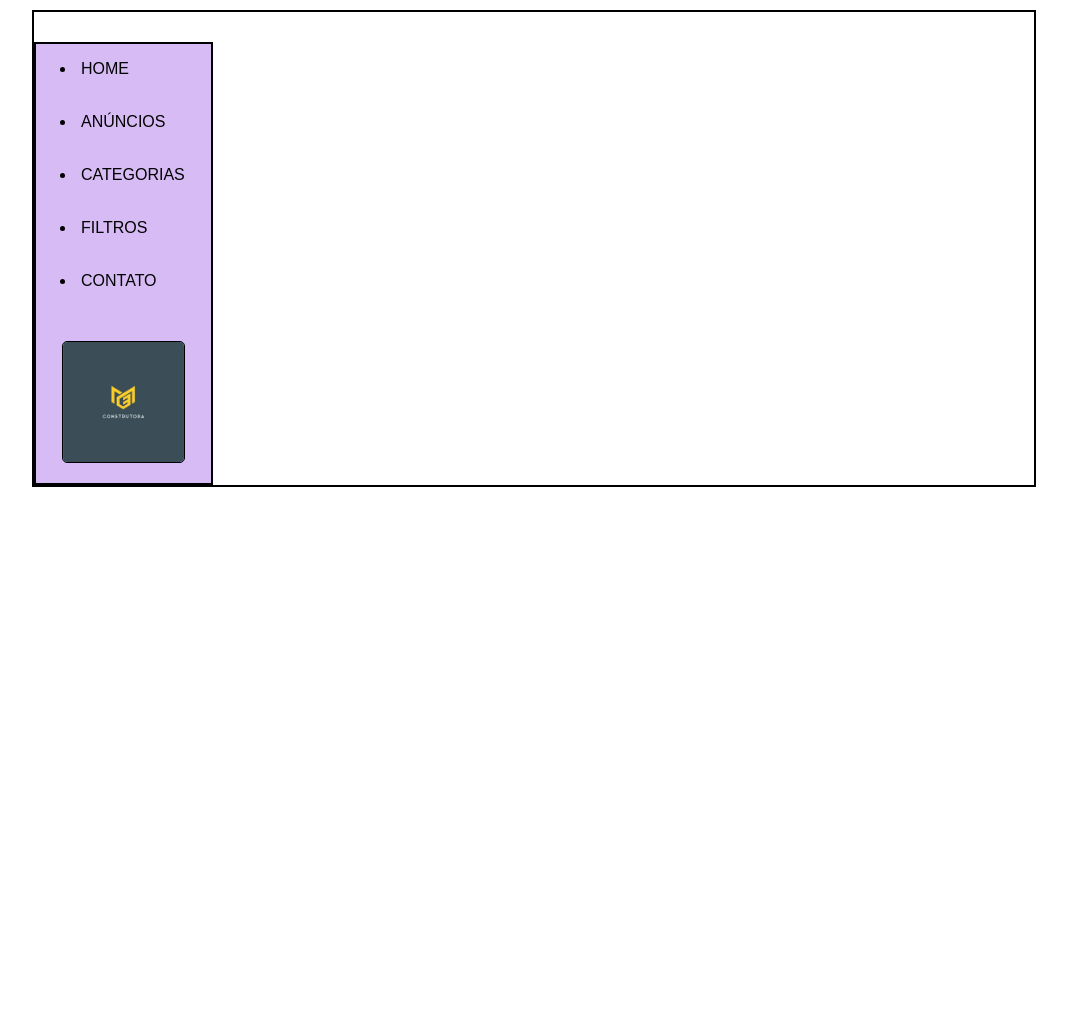
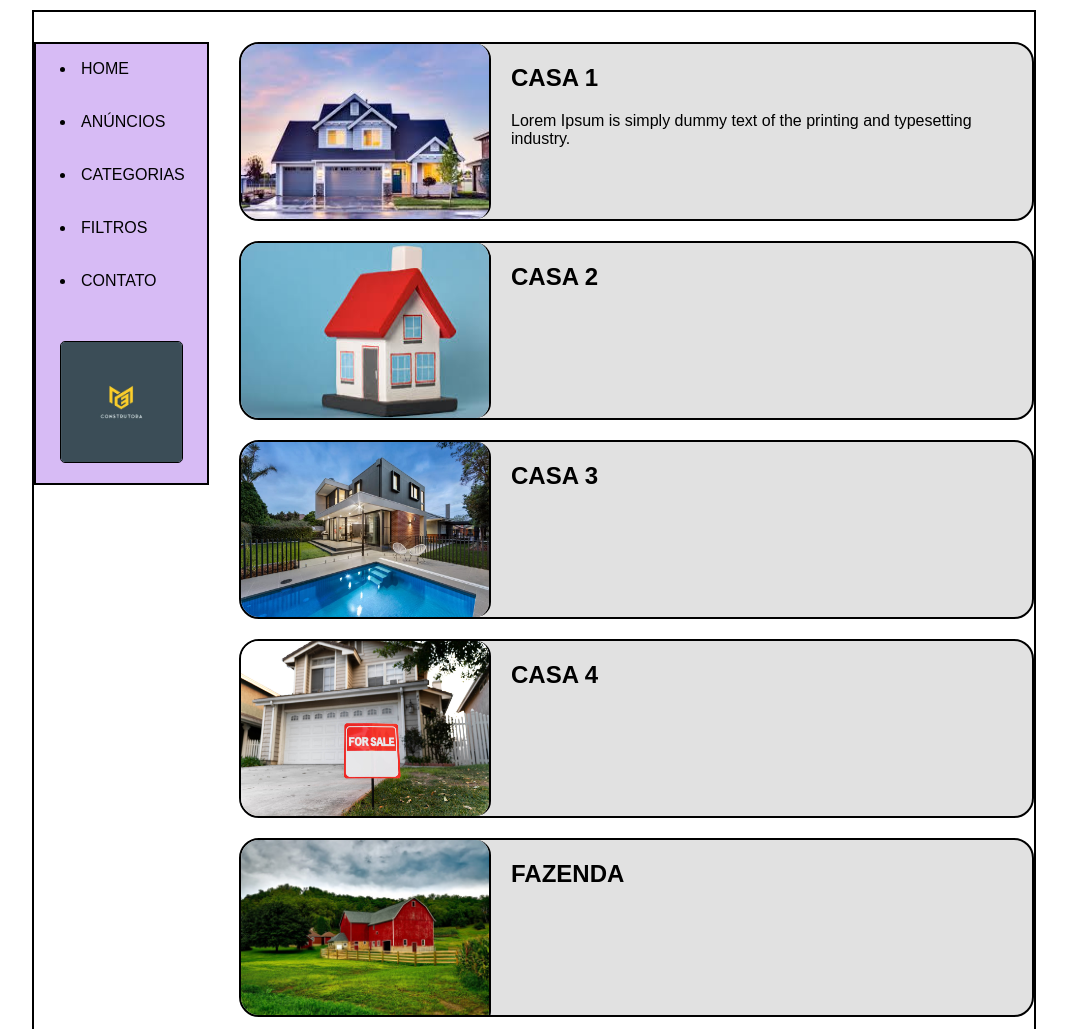
Before and after one commit to CaioSchmidt10/revisao-imoveis, a plain HTML site: page index.html in a window 1280 px wide. Shown: the top 1029 px of the page, without its empty margins (106-1173 px from the left). Before the commit the page ends 800 px from the top, so only its background shows below. Drawn offline with Linux system fonts and the light colour scheme.

Commit message:
Melhoras no menu lateral e anúncios

```diff
--- a/index.html
+++ b/index.html
@@ -21,7 +21,43 @@
             </div>
         </div>
 
-        <div></div>
+        <div id="anuncios-geral">
+            <div class="anuncios-diversos">
+                <img src="./imagens/imóvel-1.jpg" alt="">
+                <div class="texto">
+                    <h2>CASA 1</h2>
+                    <p>Lorem Ipsum is simply dummy text of the printing and typesetting industry.</p>
+                </div>
+            </div>
+
+            <div class="anuncios-diversos">
+                <img src="./imagens/imóvel-2.jpg" alt="">
+                <div class="texto">
+                    <h2>CASA 2 </h2>
+                </div>
+            </div>
+
+            <div class="anuncios-diversos">
+                <img src="./imagens/imóvel-3.jpg" alt="">
+                <div class="texto">
+                    <h2>CASA 3 </h2>
+                </div>
+            </div>
+
+            <div class="anuncios-diversos">
+                <img src="./imagens/imóvel-4.jpg" alt="">
+                <div class="texto">
+                    <h2>CASA 4</h2>
+                </div>
+            </div>
+
+            <div class="anuncios-diversos">
+                <img src="./imagens/imóvel-5.jpg" alt="">
+                <div class="texto">
+                    <h2>FAZENDA</h2>
+                </div>
+            </div>
+        </div>
     </div>
 </body>
 </html>
--- a/style.css
+++ b/style.css
@@ -13,23 +13,26 @@ a{
 a:hover{
     background: #B3C8CF;
     border-radius: 5px;
+    color: white;
 }
 
 #container{
     display: grid;
-    grid-template-columns: 1fr 1fr;
-    justify-content: center;
-    align-items: center;
+    grid-template-columns: 175px auto;
+    justify-content: start;
+    align-items: start;
     margin: 10px auto;
     padding-top: 30px;
+    gap: 30px;
     max-width: 1000px;
     border: 2px solid black;
 }
 
+/* Menu Lateral*/
+
 #menu-lateral{
     background-color: #D7BBF5;
     border: 2px solid black;
-    max-width: 175px;
 }
 
 .links-lateral{
@@ -44,3 +47,34 @@ a:hover{
     border: 1px solid black;
     border-radius: 5px;
 }
+
+/* Anúncios */
+
+#anuncios-geral{
+    display:flex;
+    flex-direction: column;
+    gap: 20px;
+    padding-bottom: 20px;
+}
+
+.anuncios-diversos{
+    display: grid;
+    grid-template-columns: 250px 1fr;
+    border: 2px solid black;
+    border-radius: 20px;
+    gap: 20px;
+    height: 175px;
+    overflow: hidden;
+    background-color: #DDDD;
+}
+
+.anuncios-diversos img{
+    max-width: 100%;
+    height: 100%;
+    border-right: 2px solid black;
+    border-radius: 15px;
+    box-sizing: border-box;
+}
+
+.texto{
+}
```
Also changed, not shown: imagens/imóvel-1.jpg (added), imagens/imóvel-2.jpg (added), imagens/imóvel-3.jpg (added), imagens/imóvel-4.jpg (added), imagens/imóvel-5.jpg (added).
